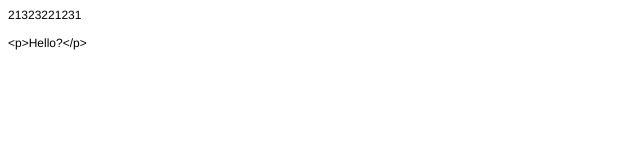
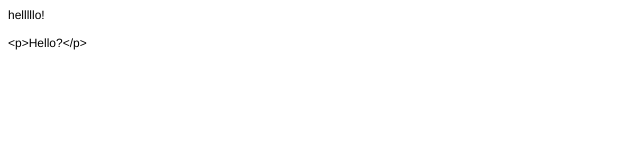
Before and after one commit to YourSeatCo/Prototype, a website: page index.html in a window 1280 px wide. Shown: the full height of the page, 0-640 px from the left. Drawn offline with Linux system fonts and the light colour scheme.

Commit message:
changed value

```diff
--- a/index.html
+++ b/index.html
@@ -12,7 +12,7 @@
   </style>
 </head>
 <body>
-<p class="p1">21323221231</p>
+<p class="p1">helllllo!</p>
 <p class="p2"><br></p>
 <p class="p1">&lt;p&gt;Hello?&lt;/p&gt;</p>
 </body>
```
